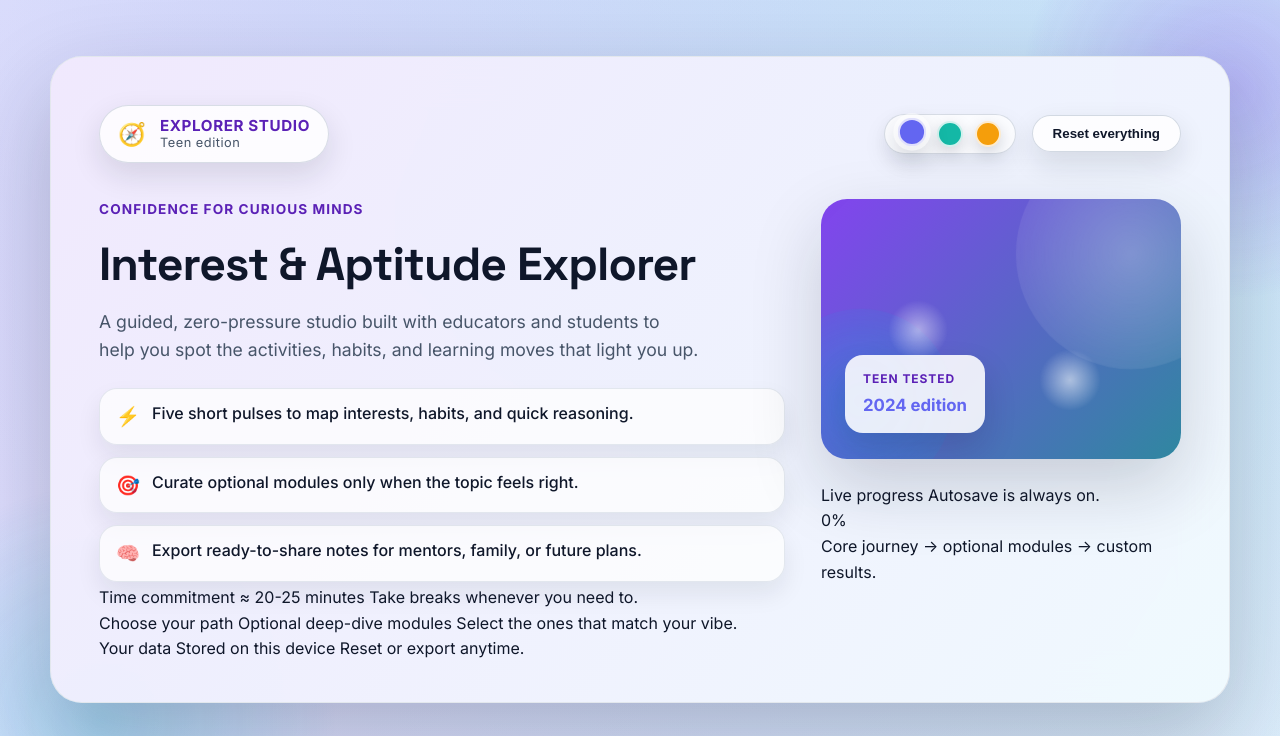
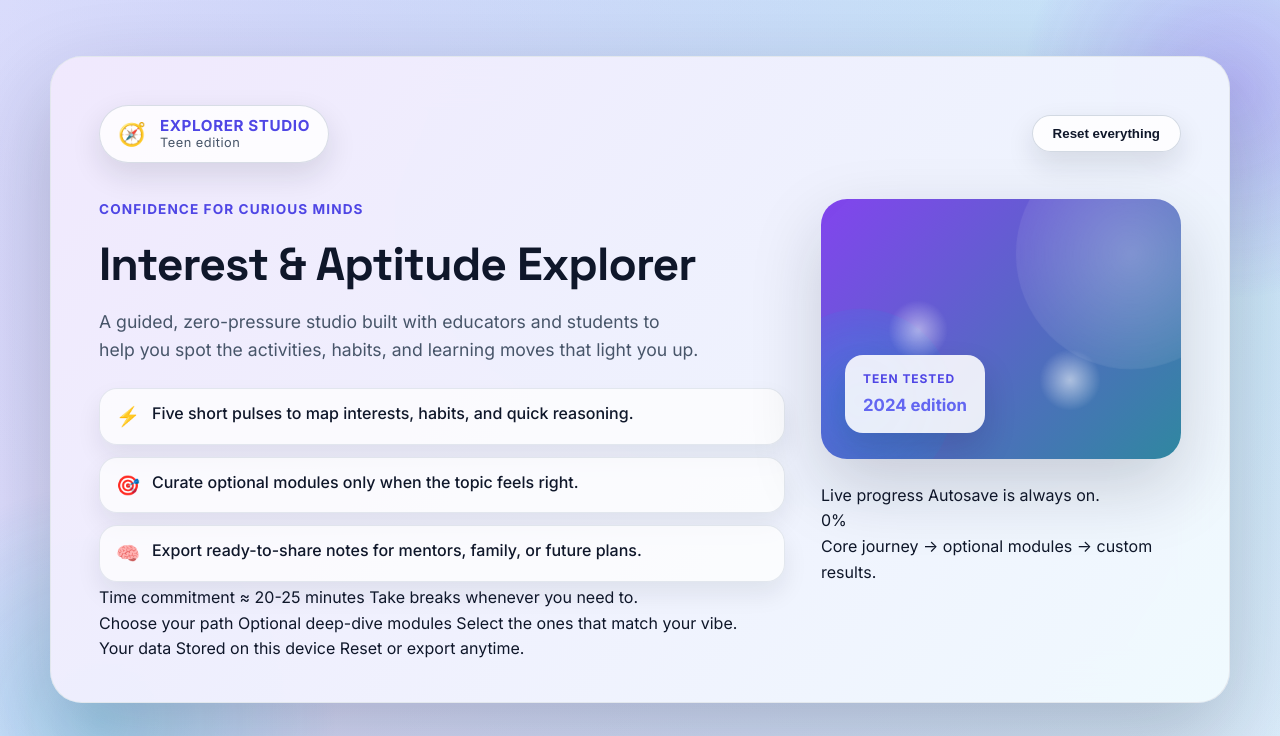
Before and after one commit to hsavzyan/git-tutorial, a website: page index.html in a window 1280 px wide. Shown: the top 736 px of the page. Drawn offline with Linux system fonts and the light colour scheme.

Commit message:
Remove accent theme switcher (#8)

```diff
--- a/assets/css/style.css
+++ b/assets/css/style.css
@@ -1,8 +1,8 @@
 :root {
-  --accent: #7c3aed;
-  --accent-600: #5b21b6;
-  --accent-100: #ede9fe;
-  --accent-light: #a855f7;
+  --accent: #6366f1;
+  --accent-600: #4f46e5;
+  --accent-100: #eef2ff;
+  --accent-light: #818cf8;
   --text: #0f172a;
   --text-secondary: #475569;
   --muted: #64748b;
@@ -183,42 +183,7 @@ body::after {
 .header-actions {
   display: inline-flex;
   align-items: center;
-  gap: 16px;
   flex-wrap: wrap;
-}
-
-.accent-swatches {
-  display: inline-flex;
-  gap: 12px;
-  padding: 6px 14px;
-  border-radius: 999px;
-  border: 1px solid rgba(148, 163, 184, 0.35);
-  background: rgba(255, 255, 255, 0.7);
-  box-shadow: 0 10px 24px rgba(15, 23, 42, 0.08);
-}
-
-.swatch {
-  width: 26px;
-  height: 26px;
-  border-radius: 50%;
-  border: 2px solid rgba(255, 255, 255, 0.8);
-  cursor: pointer;
-  transition: transform 0.3s ease, box-shadow 0.3s ease, border-color 0.3s ease;
-  box-shadow: 0 6px 16px rgba(15, 23, 42, 0.18);
-}
-
-.swatch[data-theme="indigo"] { background: #6366f1; }
-.swatch[data-theme="teal"] { background: #14b8a6; }
-.swatch[data-theme="amber"] { background: #f59e0b; }
-
-.swatch:hover {
-  transform: translateY(-3px) scale(1.08);
-  border-color: rgba(255, 255, 255, 1);
-}
-
-.swatch.active {
-  box-shadow: 0 0 0 4px rgba(255, 255, 255, 0.55), 0 10px 22px rgba(15, 23, 42, 0.24);
-  transform: translateY(-2px) scale(1.1);
 }
 
 .reset-button {
@@ -911,7 +876,6 @@ body::after {
     background: white;
   }
 
-  .accent-swatches,
   .reset-button,
   .progress-card,
   .navigation,
--- a/assets/js/app.js
+++ b/assets/js/app.js
@@ -24,25 +24,6 @@ if (localStorage.getItem('explorerModuleIndex')) {
 if (localStorage.getItem('explorerSubsectionIndex')) {
     currentSubsectionIndex = parseInt(localStorage.getItem('explorerSubsectionIndex'));
 }
-
-const THEMES = {
-  indigo:{accent:'#6366f1',accent600:'#4f46e5',accent100:'#eef2ff'},
-  teal:{accent:'#14b8a6',accent600:'#0d9488',accent100:'#ccfbf1'},
-  amber:{accent:'#f59e0b',accent600:'#d97706',accent100:'#fef3c7'}
-};
-
-function setTheme(name){
-  const t = THEMES[name] || THEMES.indigo;
-  Object.entries(t).forEach(([k,v])=>document.documentElement.style.setProperty(`--${k}`, v));
-  localStorage.setItem('explorerTheme', name);
-  document.querySelectorAll('.swatch').forEach(b=>b.classList.toggle('active', b.dataset.theme===name));
-}
-
-(function initTheme(){
-  const saved = localStorage.getItem('explorerTheme') || 'indigo';
-  setTheme(saved);
-  document.querySelectorAll('.swatch').forEach(b=>b.addEventListener('click', ()=>setTheme(b.dataset.theme)));
-})();
 
 // Show resume button if there's saved progress
 document.addEventListener('DOMContentLoaded', () => {
--- a/index.html
+++ b/index.html
@@ -25,11 +25,6 @@
                     </div>
                 </div>
                 <div class="header-actions">
-                    <div class="accent-swatches" aria-label="Choose accent theme">
-                        <button class="swatch" data-theme="indigo" title="Indigo"></button>
-                        <button class="swatch" data-theme="teal" title="Teal"></button>
-                        <button class="swatch" data-theme="amber" title="Amber"></button>
-                    </div>
                     <button class="reset-button" onclick="resetTest()">Reset everything</button>
                 </div>
             </div>
```
